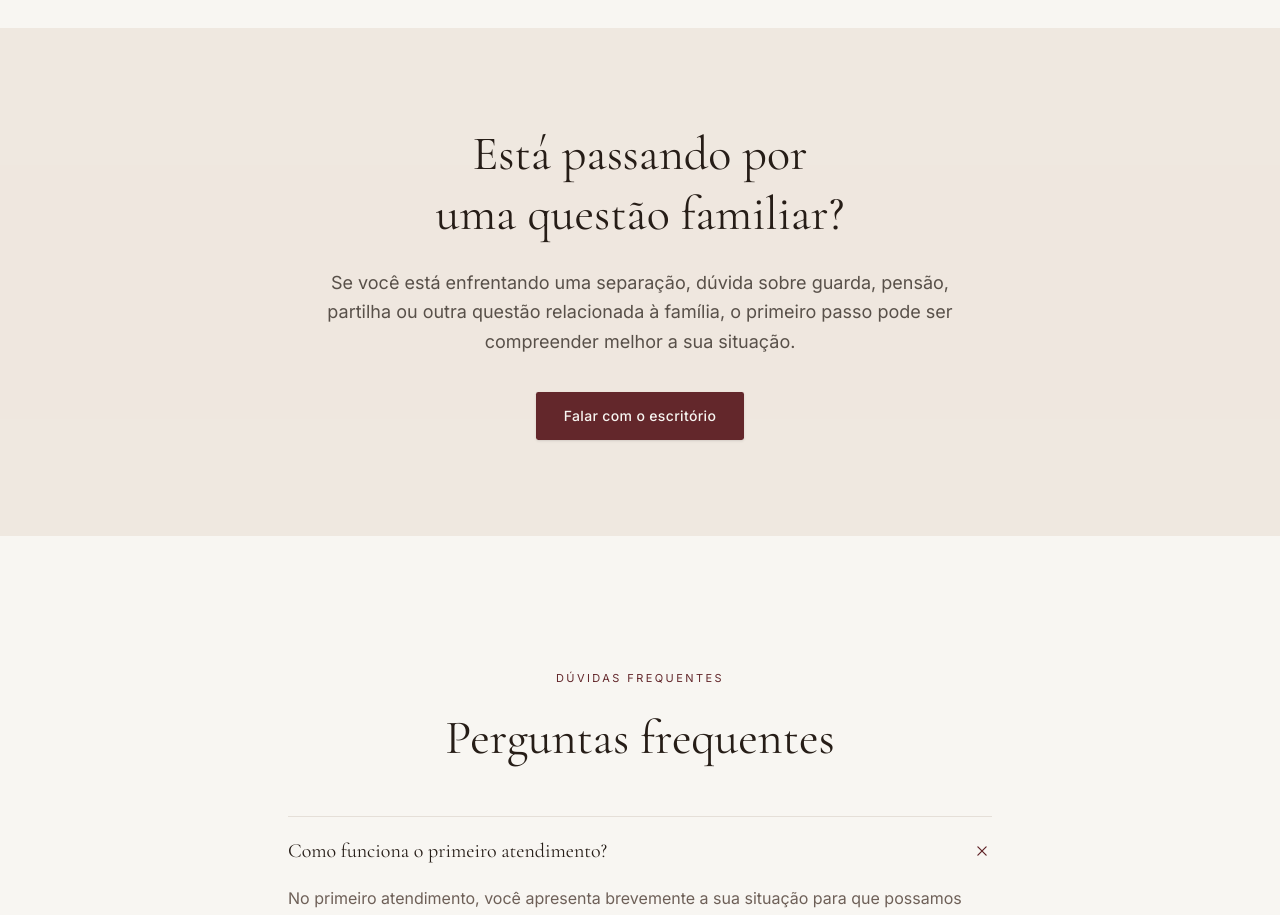
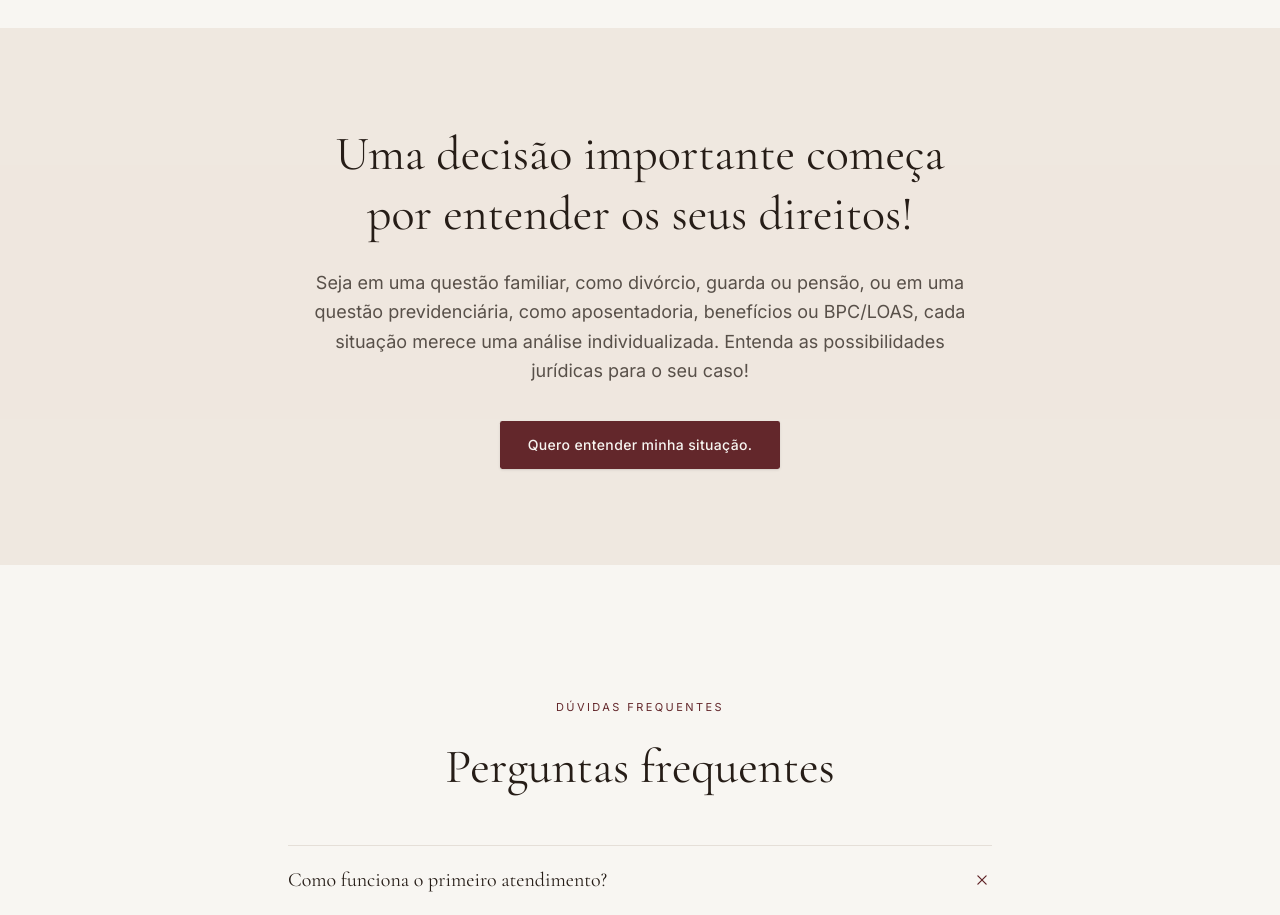
Before and after one commit to luna24444/daisadelvalle, a Next.js app: page / in a window 1280 px wide. Shown: the part 8980-9895 px from the top of the page. Built offline with nearby package versions, Linux system fonts and the light colour scheme; no server answers.

Commit message:
Update ads-cta.tsx

```diff
--- a/components/ads-cta.tsx
+++ b/components/ads-cta.tsx
@@ -7,20 +7,20 @@ export function AdsCta() {
       <div className="mx-auto max-w-3xl px-5 text-center md:px-8">
         <Reveal>
           <h2 className="font-serif text-3xl leading-tight text-foreground text-balance md:text-5xl">
-            Está passando por uma questão familiar?
+            Uma decisão importante começa por entender os seus direitos!
           </h2>
         </Reveal>
         <Reveal delay={80}>
           <p className="mx-auto mt-6 max-w-2xl text-base leading-relaxed text-foreground/75 md:text-lg">
-            Se você está enfrentando uma separação, dúvida sobre guarda, pensão, partilha ou outra
-            questão relacionada à família, o primeiro passo pode ser compreender melhor a sua
-            situação.
+            Seja em uma questão familiar, como divórcio, guarda ou pensão, ou em uma questão previdenciária,
+            como aposentadoria, benefícios ou BPC/LOAS, cada situação merece uma análise individualizada.
+            Entenda as possibilidades jurídicas para o seu caso!
           </p>
         </Reveal>
         <Reveal delay={160}>
           <div className="mt-9 flex justify-center">
             <WhatsAppCta message="Olá! Vim de um anúncio e gostaria de falar com o escritório.">
-              Falar com o escritório
+              Quero entender minha situação.
             </WhatsAppCta>
           </div>
         </Reveal>
```
